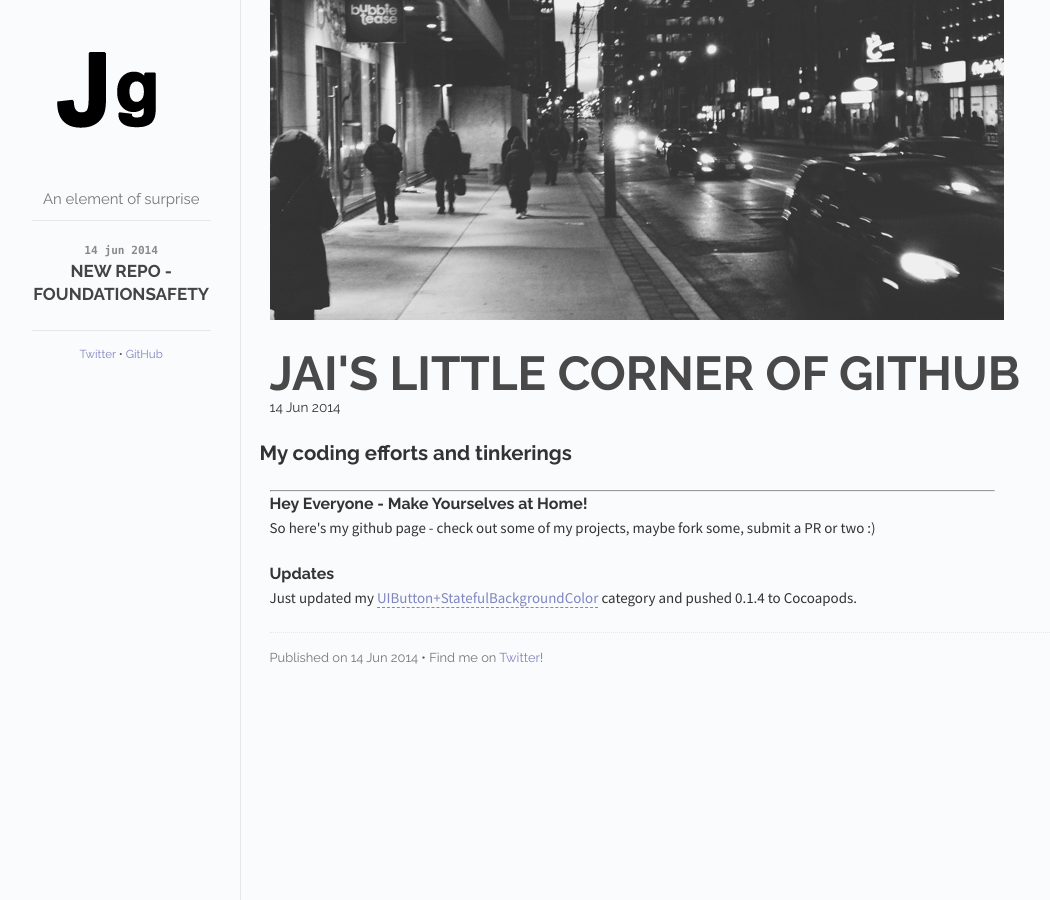
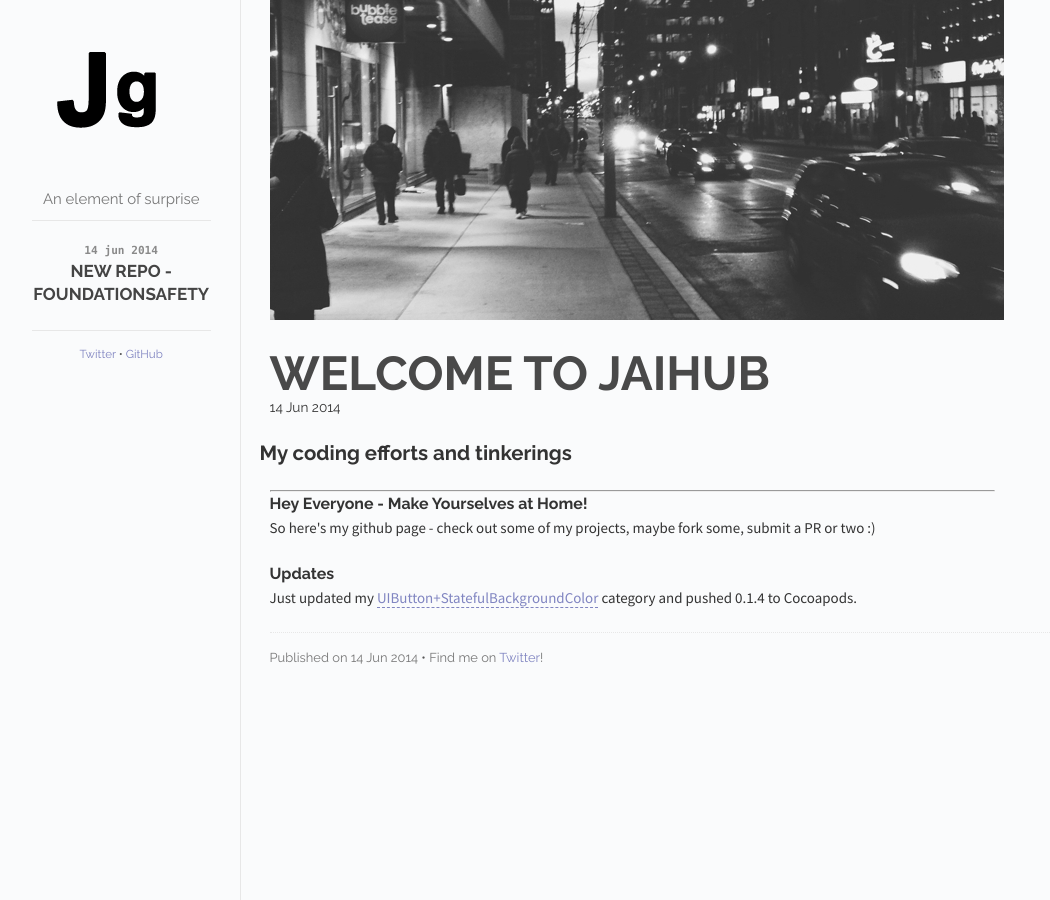
Before and after one commit to jai/jai.github.io, a Jekyll site: the page built from index.html, in a window 1280 px wide. Shown: the whole page, without its empty margins (118-1168 px from the left). Built offline with Jekyll 4.4.1, drawn with Linux system fonts in a browser that asks for light colours; Markdown is read by kramdown in place of the engine named in the settings.

Commit message:
Update page title
Signed-off-by: Jai Govindani <govindani@gmail.com>

```diff
--- a/index.html
+++ b/index.html
@@ -1,6 +1,6 @@
 ---
 layout: post
-title: Jai's little corner of github
+title: Welcome to jaihub
 cover: cover.jpg
 date:   2014-06-14 15:40:00
 categories: posts
```
Also changed, not shown: 1 other file.
